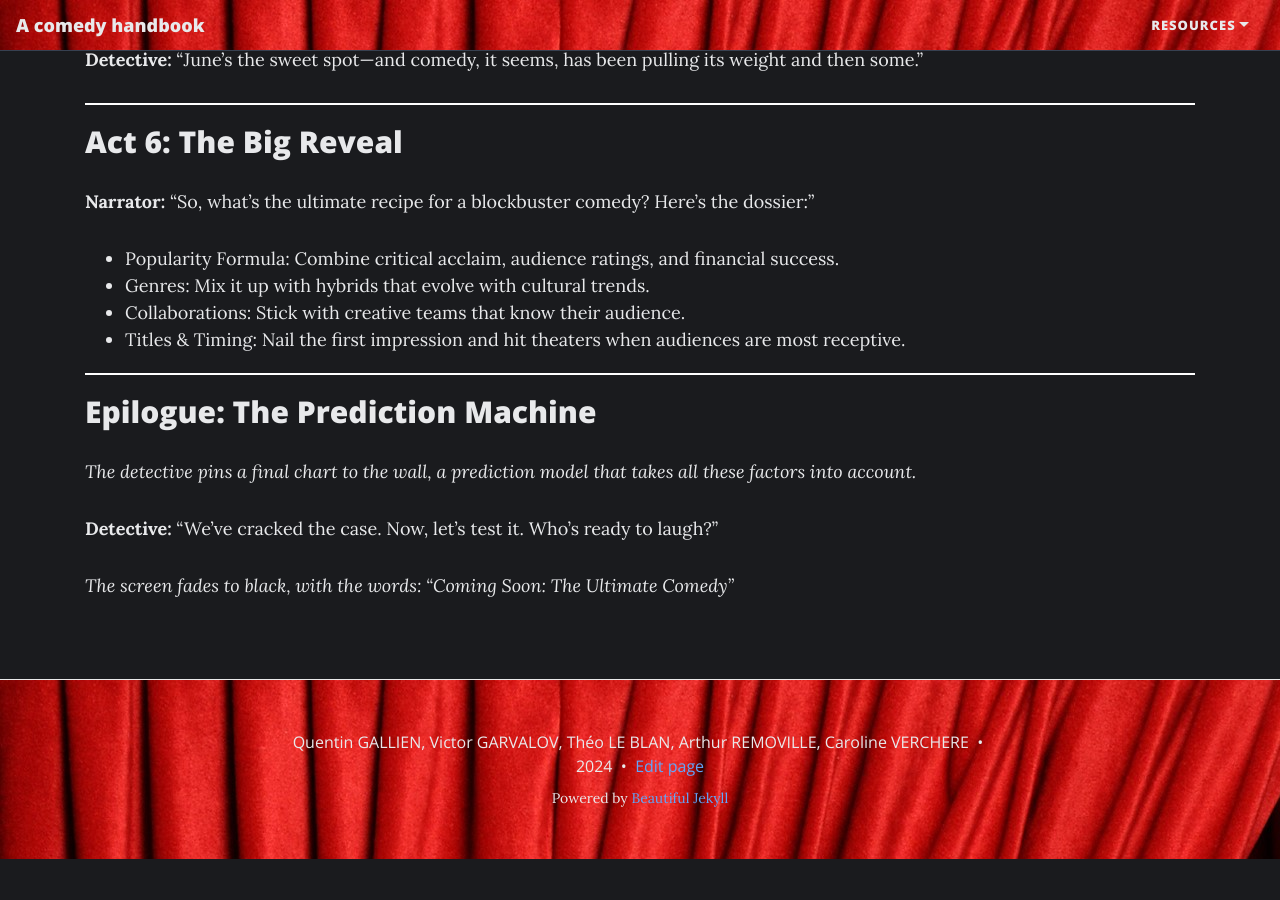
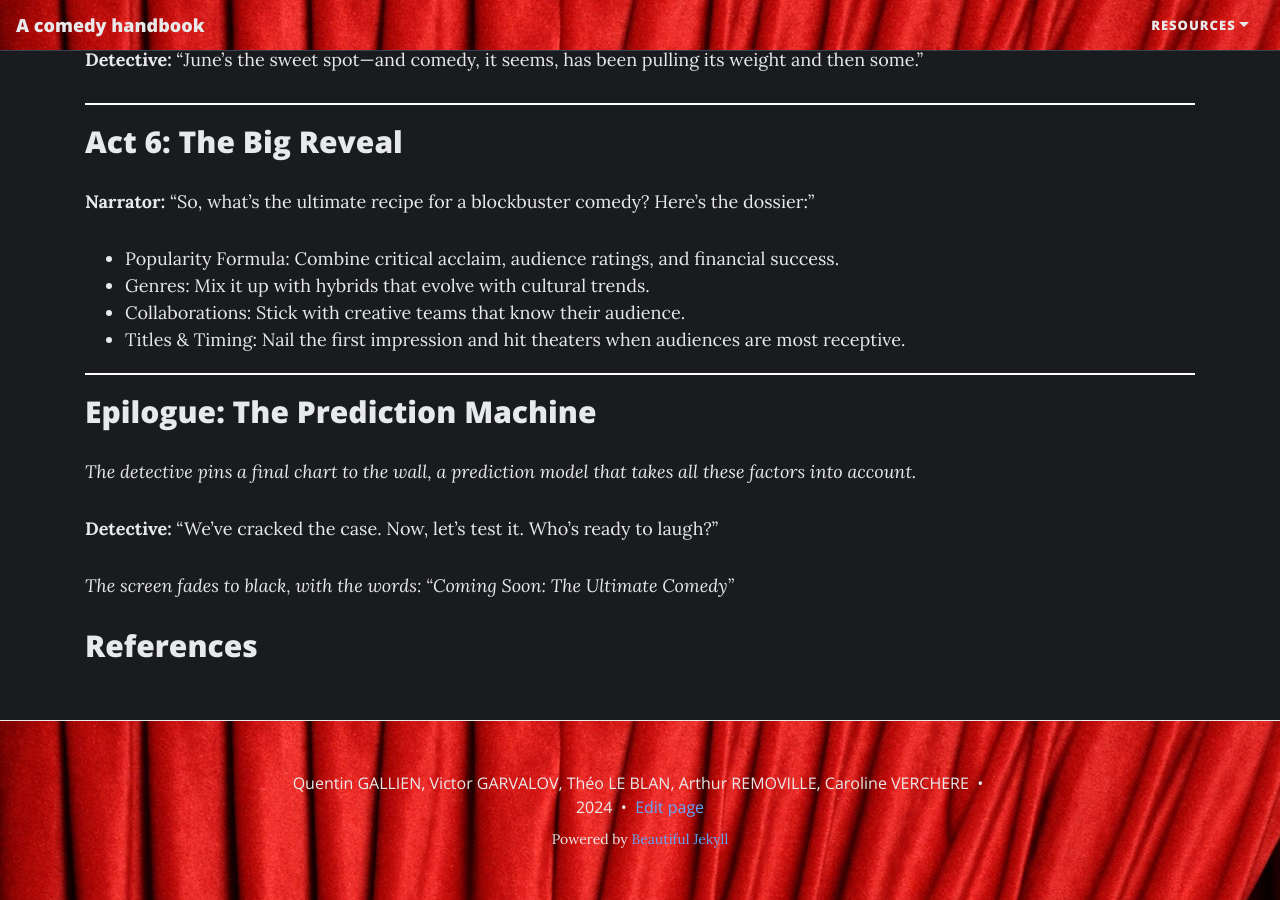
Before and after one commit to epfl-ada/ada-2024-project-adaptables, a Jekyll site: the page built from index.markdown, in a window 1280 px wide and 900 px high, scrolled down 7704 px. Built offline with Jekyll 4.4.1, drawn with Linux system fonts in a browser that asks for light colours; before the commit the page ends 8563 px from its top, so only the background shows below that.

Commit message:
References

```diff
--- a/index.markdown
+++ b/index.markdown
@@ -4,7 +4,7 @@ title: "The Comedy Conspiracy: A Data-Driven Mystery"
 ---
 
 <div style="text-align: center;">
-  <img src="/assets/img/image1.png" alt="Illustration1" width="300">
+  <img src="assets/img/image1.png" alt="Illustration1" width="300">
 </div>
 
 #### “ What makes a comedy great ? ”
@@ -234,3 +234,5 @@ Interestingly, since the 1980s, the proportion of comedy movies released has bee
 **Detective:** “We’ve cracked the case. Now, let’s test it. Who’s ready to laugh?”
 
 *The screen fades to black, with the words: “Coming Soon: The Ultimate Comedy”*
+
+## References
```
